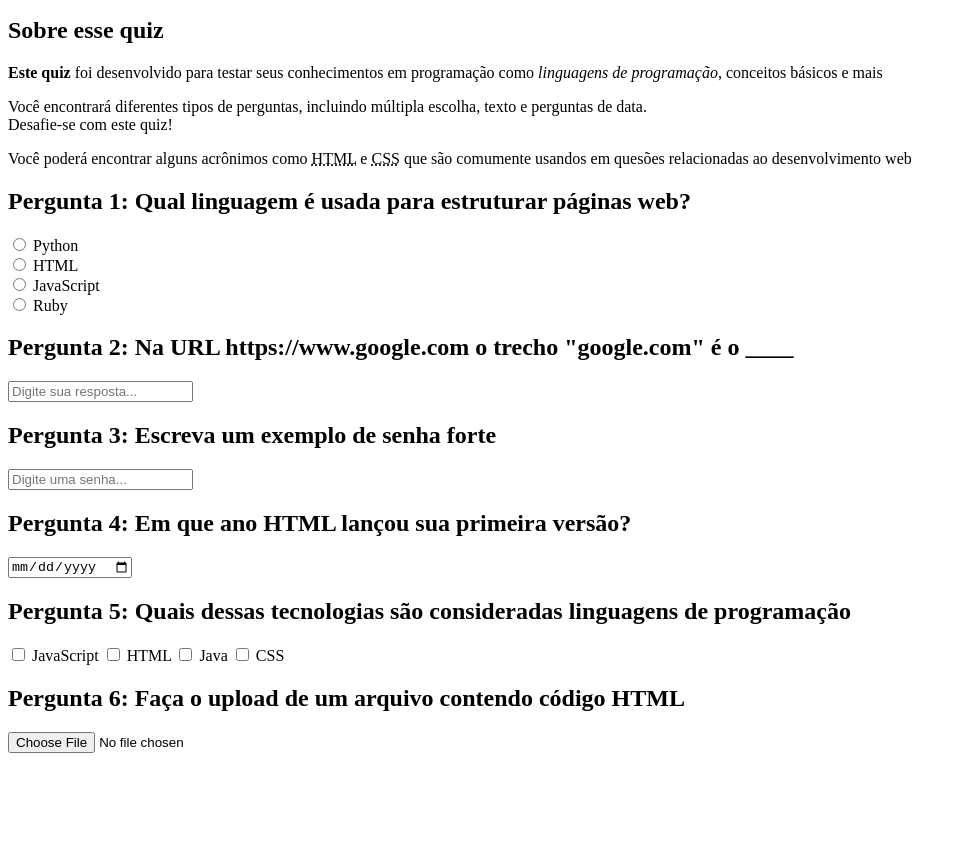
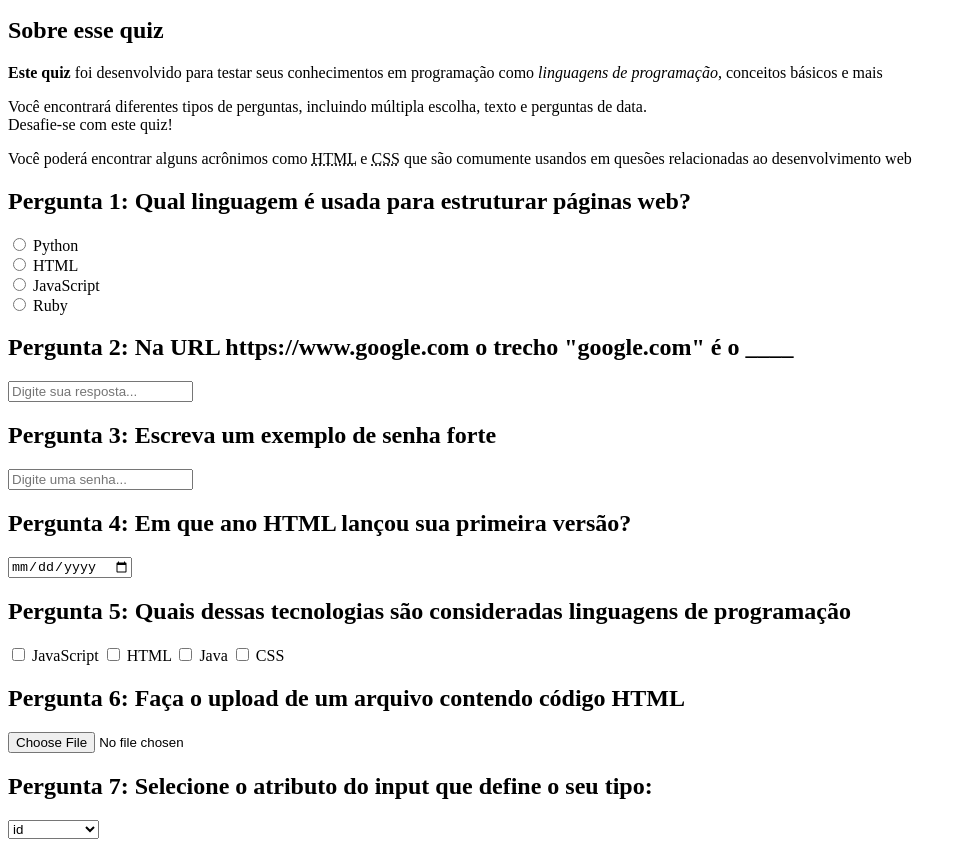
Before and after one commit to DanielVinicius07/quiz-para-programadores, a plain HTML site: page index.html in a window 1280 px wide. Shown: the part 101-948 px from the top of the page, without its empty margins (0-967 px from the left). Before the commit the page ends 862 px from the top, so only its background shows below. Drawn offline with Linux system fonts and the light colour scheme.

Commit message:
section com formulário que contém uma pergunta e abaixo menu com opções para o usuário colocar a resposta

```diff
--- a/index.html
+++ b/index.html
@@ -76,6 +76,17 @@
                 <input type="file" id="p6" name="pergunta6">
             </form>
         </section>
+
+        <section>
+            <h2>Pergunta 7: Selecione o atributo do input que define o seu tipo:</h2>
+            <form>
+                <select name="pergunta7" id="p7">
+                    <option value="id">id</option>
+                    <option value="type">tipo</option>
+                    <option value="placeholder">placeholder</option>
+                </select>
+            </form>
+        </section>
     </main>
 
     <footer>
```
